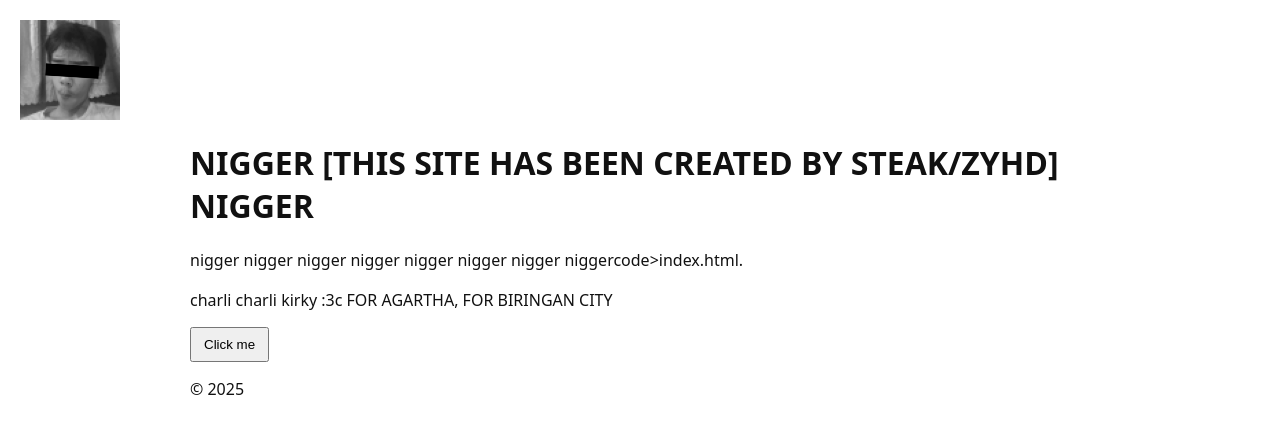
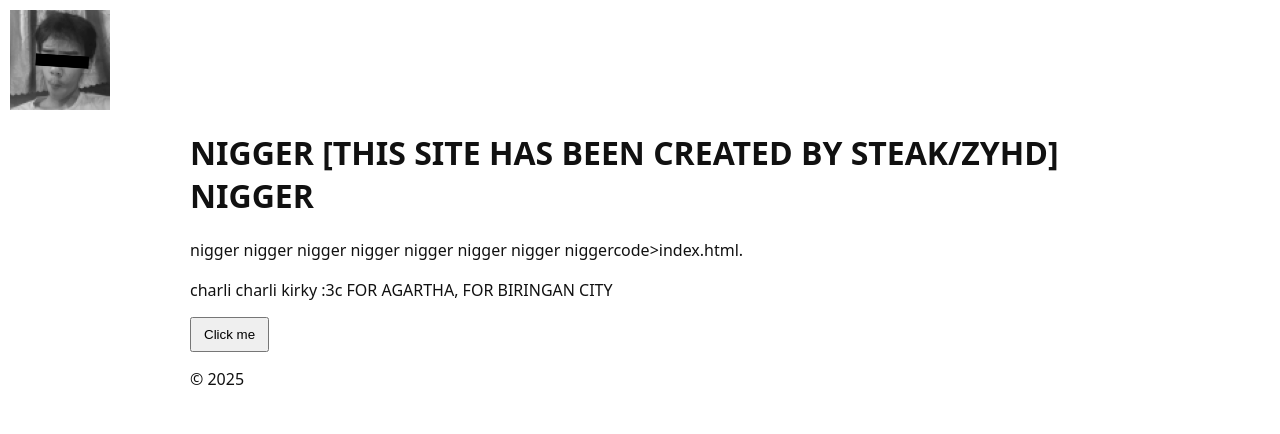
Before and after one commit to Ilikecheese1209/zyhd.github.io, a plain HTML site: page index.html in a window 1280 px wide. Drawn offline with Linux system fonts and the light colour scheme; files whose address does not match are found by name.

Commit message:
Update index.html

```diff
--- a/index.html
+++ b/index.html
@@ -1,4 +1,5 @@
 <img src="Pictures/9610ac46-ea3c-4672-bff1-7dc25b618d21.jpg" alt="..." loading="lazy" width="100" height="100">
+
 <!doctype html>
 <html lang="en">
 <head>
@@ -6,7 +7,7 @@
 	<meta name="viewport" content="width=device-width, initial-scale=1">
 	<title>NIGGER SITE NI ZYD</title>
 	<style>
-		body { font-family: system-ui, -apple-system, 'Segoe UI', Roboto, Arial, sans-serif; margin:20px; color:#111 }
+		body { font-family: system-ui, -apple-system, 'Segoe UI', Roboto, Arial, sans-serif; margin:10px; color:#111 }
 		.container { max-width:900px; margin:0 auto }
 		header { margin-bottom:18px }
 		button { padding:8px 12px }
```
